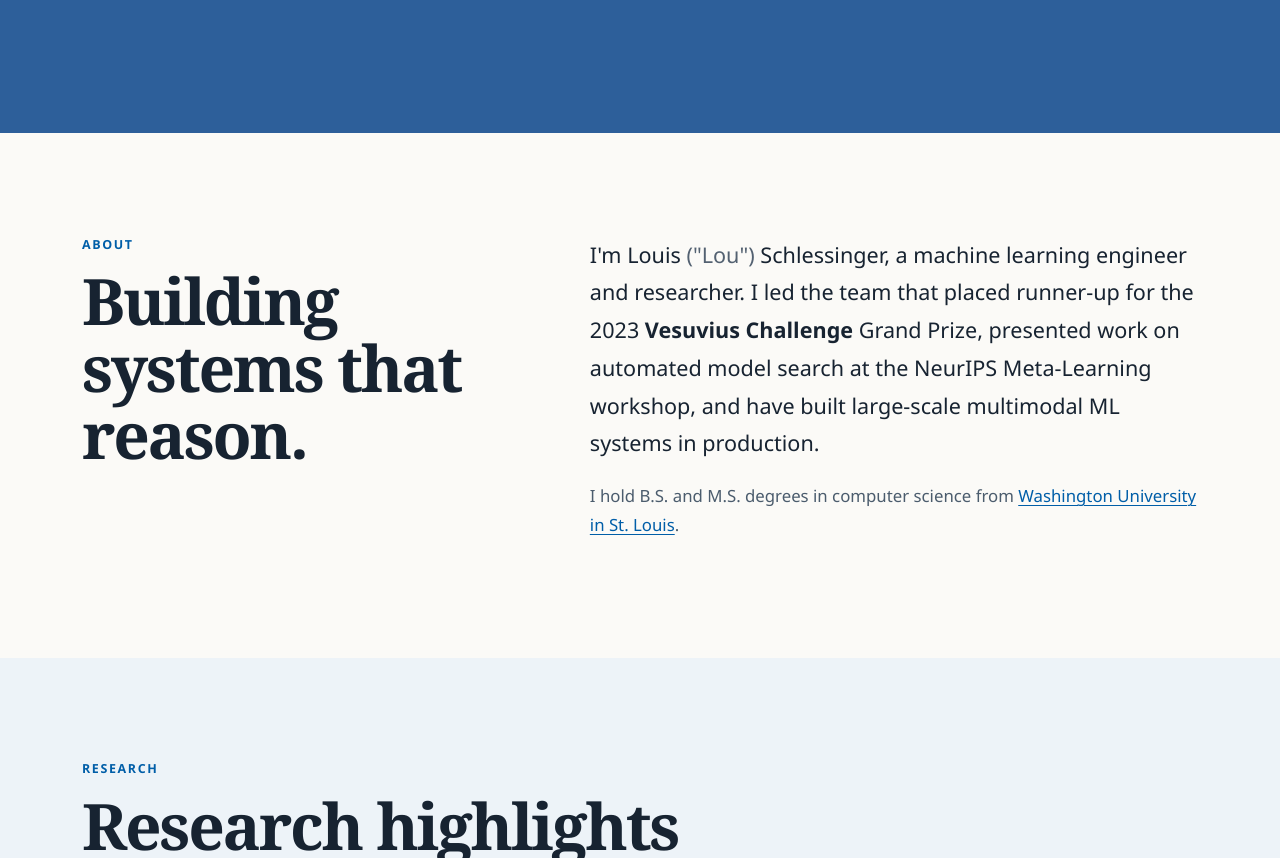
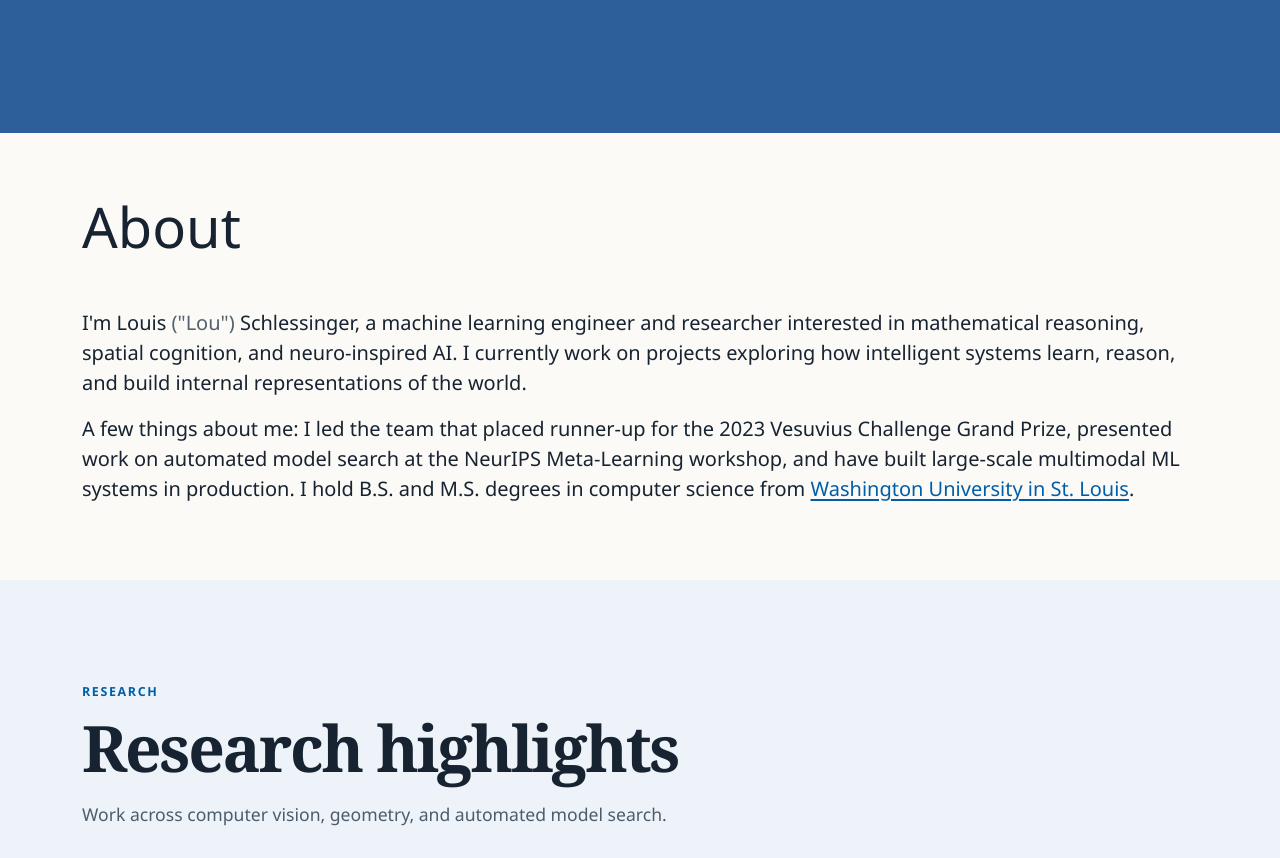
Before and after one commit to lschlessinger1/lschlessinger1.github.io, a website: page index.html in a window 1280 px wide. Shown: the part 520-1378 px from the top of the page. Drawn offline with nearby package versions, Linux system fonts and the light colour scheme.

Commit message:
ux: restore original about section

```diff
--- a/assets/css/main.css
+++ b/assets/css/main.css
@@ -157,6 +157,7 @@ h2 {
     font-weight: bolder;
 }
 
+#about,
 #projects,
 #contact {
     font-family: inherit;
@@ -164,11 +165,11 @@ h2 {
 }
 
 /* Sections */
-#about-section,
 #research-section {
     padding-block: clamp(4.5rem, 8vw, 7rem);
 }
 
+#about-section,
 #projects-section,
 #contact-section {
     padding-block: 60px;
@@ -203,6 +204,7 @@ h2 {
     margin-bottom: 3.25rem;
 }
 
+#about,
 #projects,
 #contact {
     padding-bottom: 40px;
@@ -229,31 +231,6 @@ h2 {
     color: var(--color-muted);
     font-size: 1.1rem;
     line-height: 1.65;
-}
-
-.about-layout {
-    display: grid;
-    grid-template-columns: minmax(240px, 0.8fr) minmax(0, 1.2fr);
-    gap: clamp(2.5rem, 8vw, 7rem);
-    align-items: start;
-}
-
-.about-copy {
-    max-width: 760px;
-}
-
-.about-copy .lead {
-    margin-bottom: 1.25rem;
-    color: var(--color-section-text);
-    font-size: clamp(1.15rem, 2vw, 1.35rem);
-    font-weight: 400;
-    line-height: 1.75;
-}
-
-.about-copy p:not(.lead) {
-    color: var(--color-muted);
-    font-size: 1.05rem;
-    line-height: 1.7;
 }
 
 .name-muted {
@@ -523,14 +500,6 @@ summary:focus-visible,
         min-height: 44px;
     }
 
-    .about-layout {
-        grid-template-columns: 1fr;
-    }
-
-    .about-layout {
-        gap: 2rem;
-    }
-
     .section-heading-wide {
         margin-bottom: 2.5rem;
     }
--- a/index.html
+++ b/index.html
@@ -320,23 +320,21 @@
         <p class="lead" id="tagline">Machine Learning Engineer &amp; Researcher</p>
     </section>
     <section id="about-section" aria-labelledby="about">
-        <div class="container about-layout">
-            <div class="section-heading">
-                <p class="section-kicker">About</p>
-                <h2 id="about">Building systems that reason.</h2>
-            </div>
-            <div class="about-copy">
-                <p class="lead">
-                    I'm Louis <span class="name-muted">("Lou")</span> Schlessinger, a machine learning engineer and
-                    researcher. I led the team that placed runner-up for the 2023 <strong>Vesuvius Challenge</strong>
-                    Grand Prize, presented work on automated model search at the NeurIPS Meta-Learning workshop, and
-                    have built large-scale multimodal ML systems in production.
-                </p>
-                <p>
-                    I hold B.S. and M.S. degrees in computer science from
-                    <a href="https://wustl.edu">Washington University in St. Louis</a>.
-                </p>
-            </div>
+        <div class="container">
+            <h2 class="display-4" id="about">About</h2>
+            <p class="lead">
+                I'm Louis <span class="name-muted">("Lou")</span> Schlessinger, a machine learning engineer and
+                researcher interested in <strong>mathematical reasoning</strong>, <strong>spatial cognition</strong>,
+                and <strong>neuro-inspired AI</strong>. I currently work on projects exploring how intelligent
+                systems learn, reason, and build internal representations of the world.
+            </p>
+            <p class="lead">
+                A few things about me: I led the team that placed runner-up for the 2023
+                <strong>Vesuvius Challenge</strong> Grand Prize, presented work on automated model search at the
+                NeurIPS Meta-Learning workshop, and have built large-scale multimodal ML systems in production. I
+                hold B.S. and M.S. degrees in computer science from
+                <a href="https://wustl.edu">Washington University in St. Louis</a>.
+            </p>
         </div>
     </section>
 
```
